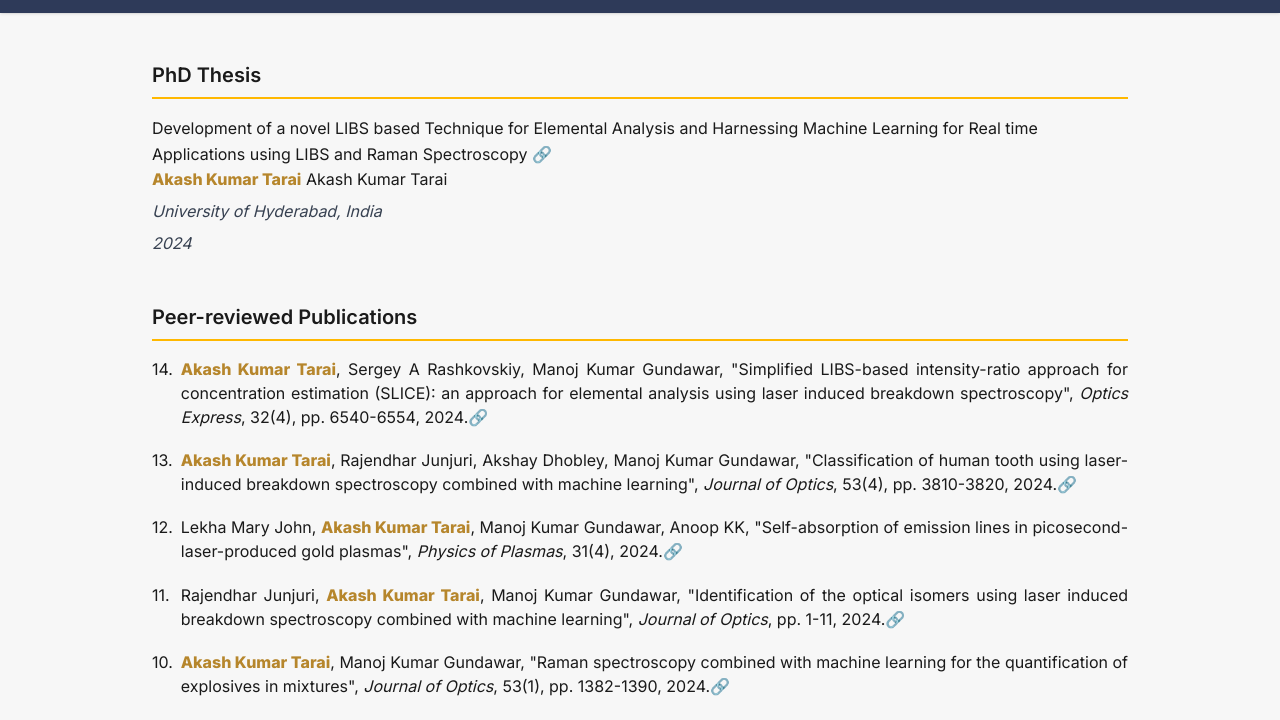
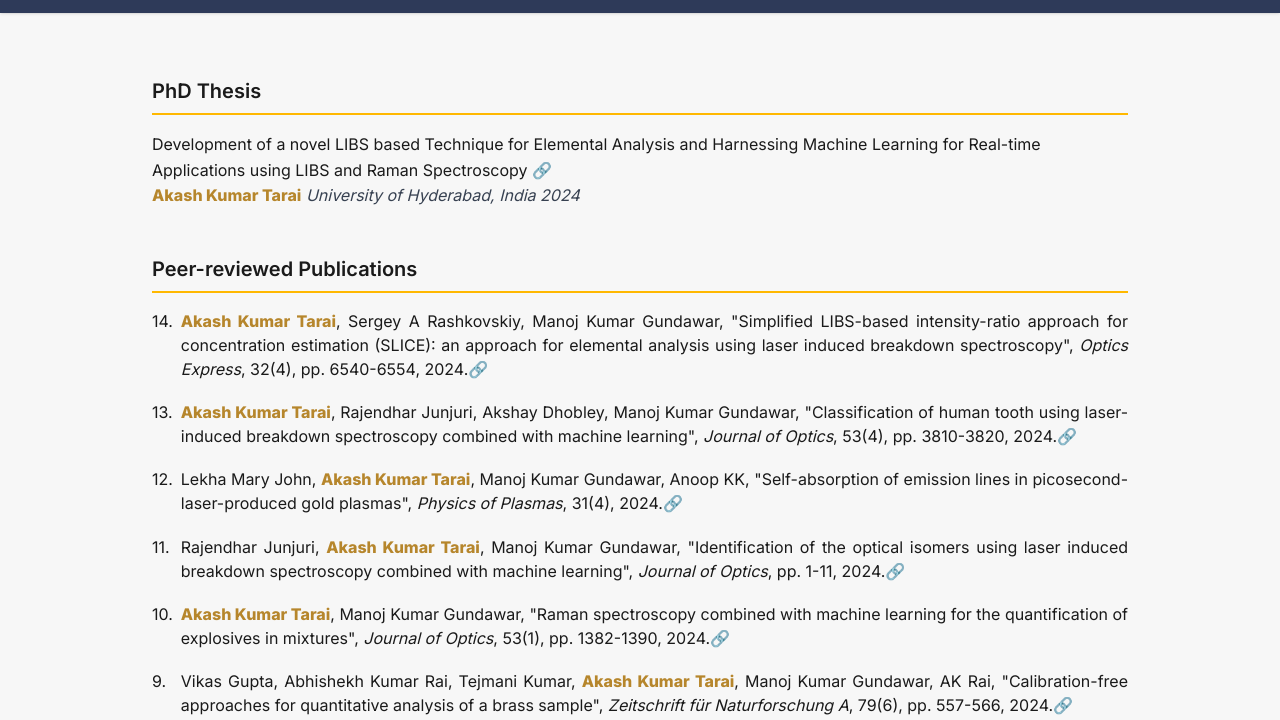
Before and after one commit to aktarai/aktarai.github.io, a plain HTML site: page publications.html in a window 1280 px wide. Shown: the part 51-771 px from the top of the page. Drawn offline with nearby package versions, Linux system fonts and the light colour scheme.

Commit message:
Update publications.html

```diff
--- a/publications.html
+++ b/publications.html
@@ -74,19 +74,20 @@
 
     <!-- PhD Thesis Section -->
     <section>
-      <h2 class="text-xl font-semibold border-b-2 border-[#FFB800] pb-2">PhD Thesis</h2>
-      <div class="mt-4 space-y-2">
+      <h2 class="text-xl font-semibold border-b-2 border-[#FFB800] pb-2 mt-4">PhD Thesis</h2>
+      <div class="mt-4">
         <p class="leading-relaxed">
           <a href="http://hdl.handle.net/10603/596075" target="_blank" class="text-[#1a1a1a] hover:text-[#20B2AA]">
-            Development of a novel LIBS based Technique for Elemental Analysis and Harnessing Machine Learning for Real time Applications using LIBS and Raman Spectroscopy 🔗
+            Development of a novel LIBS based Technique for Elemental Analysis and Harnessing Machine Learning for Real-time Applications using LIBS and Raman Spectroscopy 🔗
           </a>
         </p>
         <span class="highlight">Akash Kumar Tarai</span>
-        <!p class="font-bold text-[#1A1A1A]">Akash Kumar Tarai<!/p>
-        <p class="italic text-gray-700">University of Hyderabad, India</p>
-        <p class="italic text-gray-700">2024</p>
+        <p class="italic text-gray-700 inline">University of Hyderabad, India</p>
+        <p class="italic text-gray-700 inline">2024</p>
       </div>
     </section>
+
+
 
     <!-- Peer-reviewed Publications Section -->
     <section>
```
